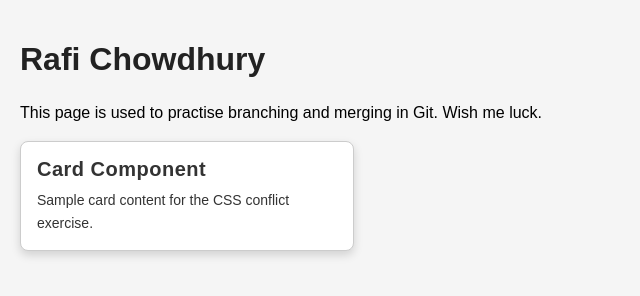
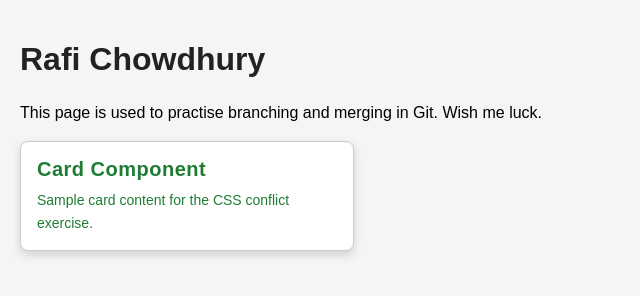
Before and after one commit to Rafichowdhury24/2023200000171_1_GitLab, a plain HTML site: page index.html in a window 1280 px wide. Shown: the whole page, without its empty margins (0-640 px from the left). Drawn offline with Linux system fonts and the light colour scheme.

Commit message:
main: change card text color to green (#1e7d32)

```diff
--- a/index.css
+++ b/index.css
@@ -21,7 +21,7 @@ p {
   border: 1px solid #ccc;
   border-radius: 8px;
   background-color: #ffffff;
-  color: #333;
+  color: #1e7d32;
   box-shadow: 0 4px 10px rgba(0, 0, 0, 0.15);
 }
 
```
